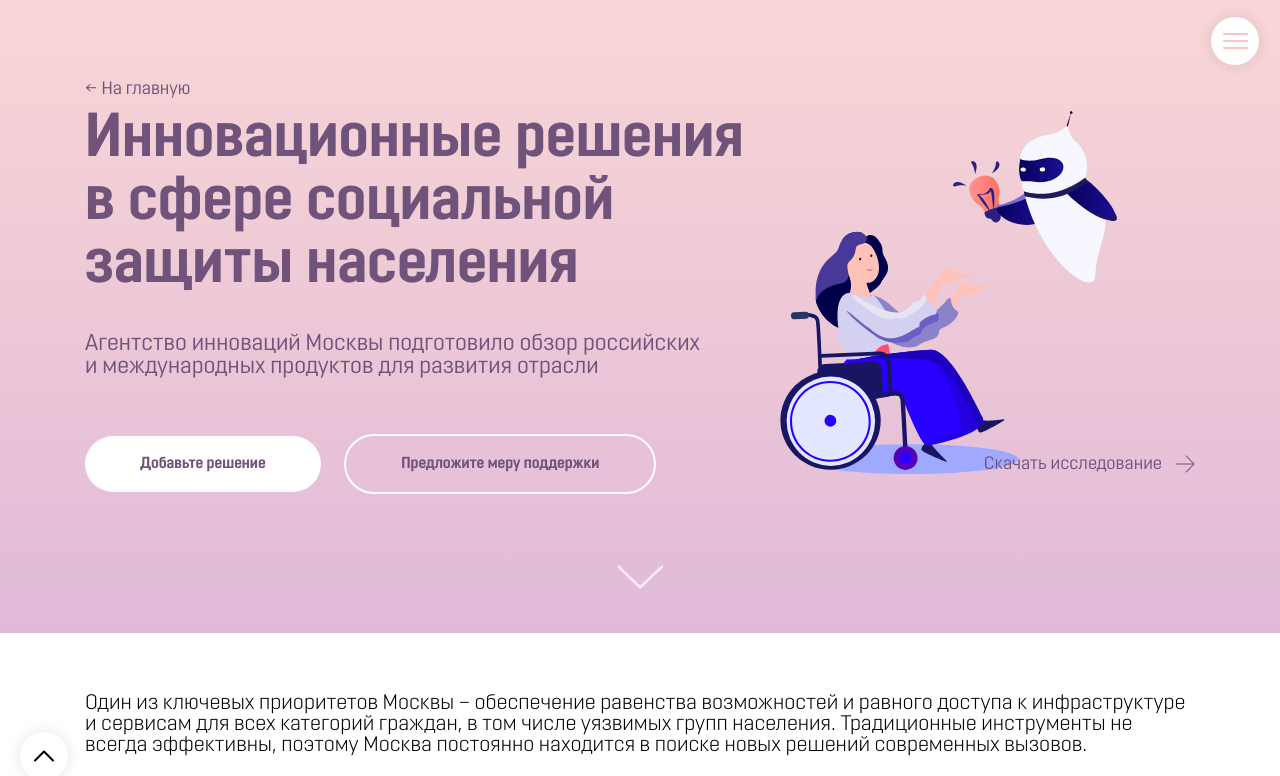
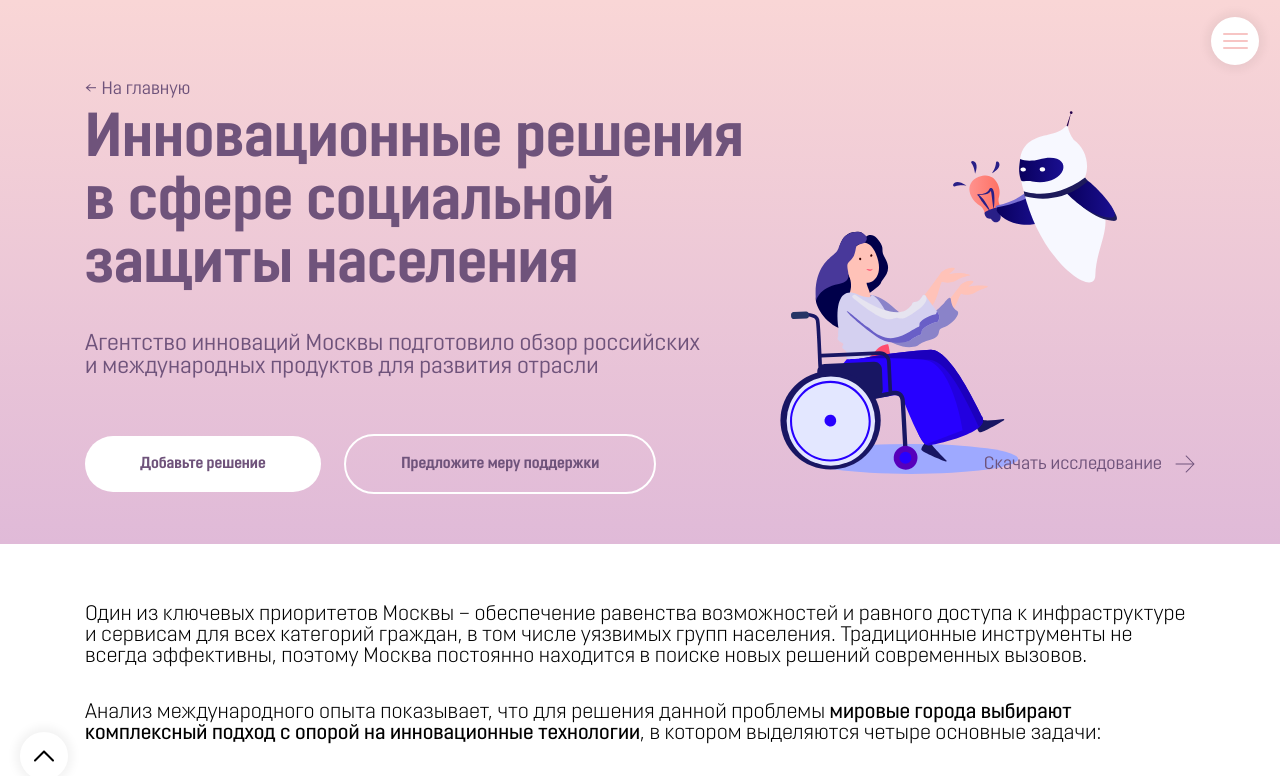
Before and after one commit to chunaixxx/innovationmap, a plain HTML site: page index.html in a window 1280 px wide. Shown: the top 776 px of the page. Drawn offline with Linux system fonts and the light colour scheme.

Commit message:
DELETE: header next screen link

```diff
--- a/css/main.css
+++ b/css/main.css
@@ -325,7 +325,7 @@
 	background: linear-gradient(180deg, rgba(255, 255, 255, 0) 0%, #E0BAD8 100%), #F9D6D6;
 	color: var(--purple);
 
-	padding: 80px 0 35px 0;
+	padding: 80px 0 50px 0;
 	height: 100%;
 
 	color: var(--purple);
@@ -377,29 +377,6 @@
 
 .link .link__text:hover:before {
 	width: 100%;
-}
-
-.next-screen-link {
-	cursor: pointer;
-}
-
-.next-screen-link__icon {
-	color: var(--white-text);
-
-	width: 45px;
-	margin-top: 60px;
-
-	animation: nextScreenIconAnimation 1s infinite ease-in-out alternate;
-}
-
-@keyframes nextScreenIconAnimation {
-	from {
-		transform: translateY(0px);
-	}
-
-	to {
-		transform: translateY(10px);
-	}
 }
 /* /header */
 
--- a/index.html
+++ b/index.html
@@ -100,16 +100,6 @@
 						>
 					</a>
 				</div>
-
-				<!-- next screen button -->
-				<a class="flex justify-center next-screen-link">
-					<img
-						class="next-screen-link__icon"
-						src="images/arrow-next-screen.png"
-						alt="Следующий экран"
-					>
-				</a>
-				<!-- end next screen button -->
 			</div>
 		</header>
 
--- a/js/main.js
+++ b/js/main.js
@@ -18,15 +18,6 @@
 makeModal('#modal-2');
 // end modals
 
-
-// header next screen
-const nextScreenLink = document.querySelector('.next-screen-link')
-const header = document.querySelector('.header');
-
-nextScreenLink.addEventListener('click', e => window.scrollTo(0, header.clientHeight));
-// end header next screen
-
-
 // button scroll top
 const buttonTopIcon = document.querySelector('.buttonTop');
 buttonTopIcon.addEventListener('click', e => window.scrollTo(0, 0));
```
